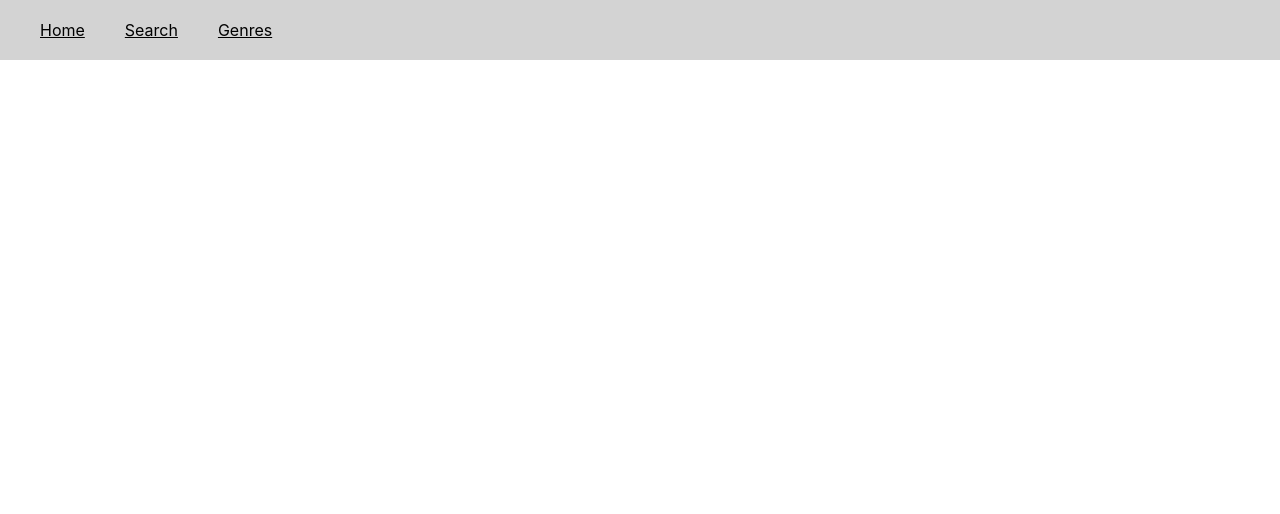
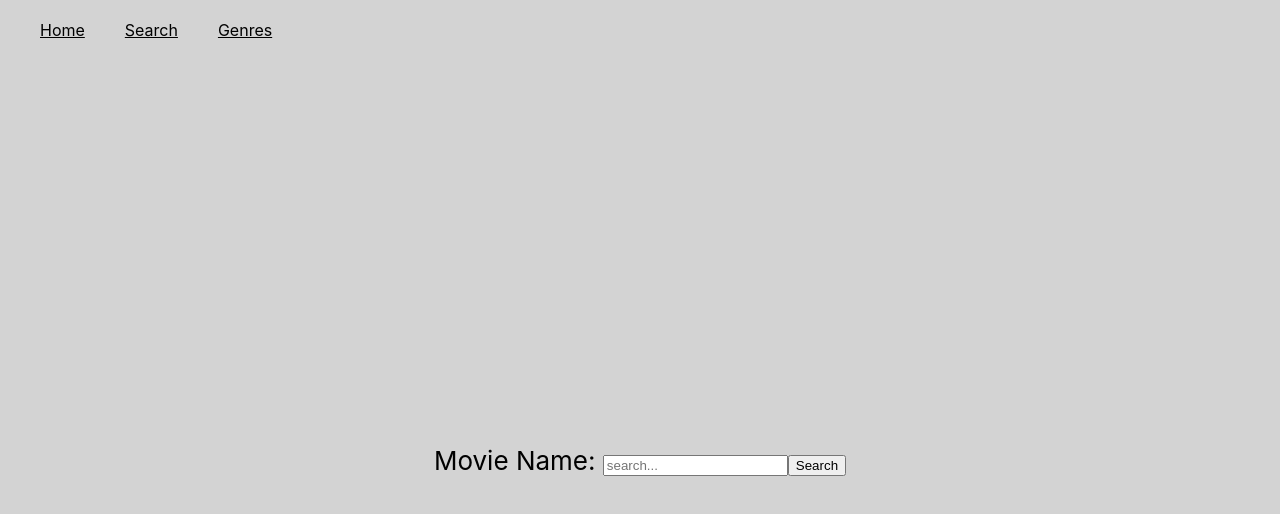
Before and after one commit to gloriaoduor/movie-search-app-phase2, a React (Create React App) app: page /search in a window 1280 px wide. Shown: the top 514 px of the page. Built offline with nearby package versions, Linux system fonts and the light colour scheme.

Commit message:
add search form and api function

```diff
--- a/src/components/SearchMovie.js
+++ b/src/components/SearchMovie.js
@@ -1,12 +1,52 @@
-
+import React, { useState } from 'react';
+import MovieCard from './MovieCard';
 import './App.css';
 import NavBar from "./NavBar";
 
 function SearchMovie() {
 
+  const [query, setQuery] = useState('');
+  const [movies, setMovies] = useState([]);
+
+  const SearchMovies = async (e) => {
+    e.preventDefault();
+    console.log('submitting');
+
+    const url = `https://api.themoviedb.org/3/search/movie?api_key=da128f0f40bdeb2660ba6801fe504117&language=en-US&query=${query}&page=1&include_adult=false`;
+
+    try {
+      const res = await fetch(url);
+      const data = await res.json();
+      setMovies(data.results);
+    } catch (err) {
+      console.log(err);
+    }
+  };
+
   return (
     <div>
       <NavBar/>
+      <div className="App App-header">
+        <form className="form" onSubmit={SearchMovies}>
+          <label className="label" htmlFor="query">Movie Name: </label>
+          <input
+            className="input"
+            type="text"
+            name="query"
+            placeholder="search..."
+            value={query}
+            onChange={(e) => setQuery(e.target.value)}
+          />
+          <button className="button">Search</button>
+        </form>
+        <div className="card-list">
+          {movies
+          .filter((movie) => movie.poster_path)
+          .map((movie) => (
+            <MovieCard movie={movie} key={movie.id} />
+          ))}
+        </div>
+      </div>
     </div>
   );
 }
```
